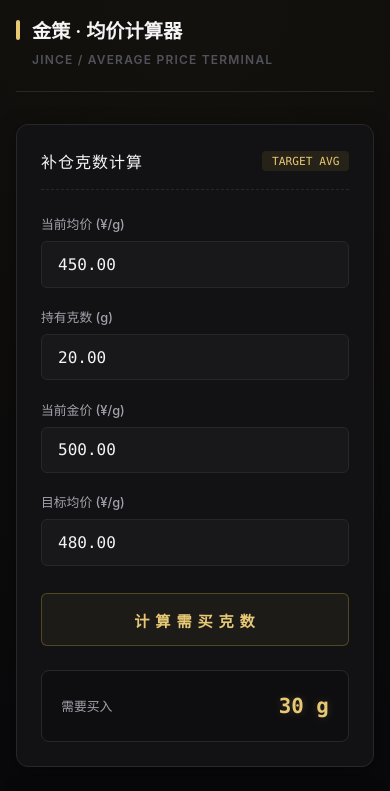
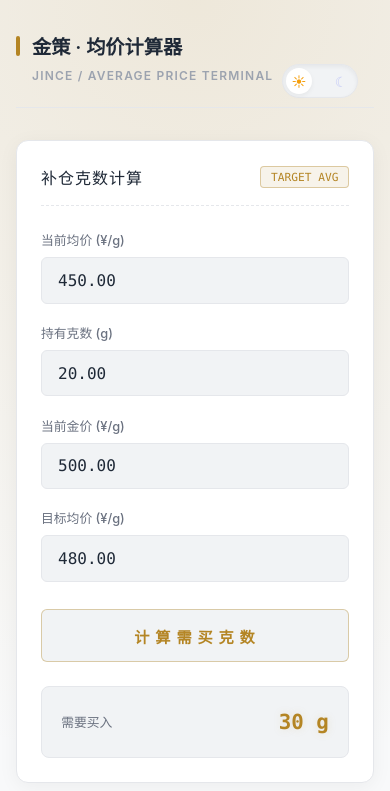
Before and after one commit to litiansheng2023/gold-average-calculator, a plain HTML site: page index.html in a window 390 px wide. Shown: the top 791 px of the page. Drawn offline with Linux system fonts and the light colour scheme.

Commit message:
Add files via upload
1.深浅主题追加
2.切换主题时渐变动画效果追加

```diff
--- a/index.html
+++ b/index.html
@@ -1,17 +1,27 @@
 <!DOCTYPE html>
-<html lang="zh-CN">
+<html lang="zh-CN" data-theme="light">
 <head>
   <meta charset="UTF-8">
   <meta name="viewport" content="width=device-width, initial-scale=1.0">
   <title>金策 · 均价计算器</title>
   <style>
-    * {
-      box-sizing: border-box;
-      margin: 0;
-      padding: 0;
+    :root[data-theme="light"] {
+      --bg-base: #f8f9fa;
+      --bg-card: #ffffff;
+      --bg-input: #f1f3f5;
+      --border-color: #e5e7eb;
+      --border-gold: rgba(180, 140, 50, 0.4);
+      --text-main: #1f2937;
+      --text-muted: #6b7280;
+      --text-dark: #9ca3af;
+      --gold-main: #b48524;
+      --gold-glow: rgba(180, 133, 36, 0.15);
+      --shadow-color: rgba(0, 0, 0, 0.05);
+      --btn-hover-bg: rgba(180, 140, 50, 0.1);
+      --bg-radial: radial-gradient(circle at 50% 0%, var(--gold-glow) 0%, transparent 50%);
     }
 
-    :root {
+    :root[data-theme="dark"] {
       --bg-base: #09090b;
       --bg-card: #121214;
       --bg-input: #18181b;
@@ -22,12 +32,25 @@
       --text-dark: #52525b;
       --gold-main: #e6c875;
       --gold-glow: rgba(230, 200, 117, 0.15);
+      --shadow-color: rgba(0, 0, 0, 0.4);
+      --btn-hover-bg: rgba(230, 200, 117, 0.15);
+      --bg-radial: radial-gradient(circle at 50% 0%, rgba(212, 175, 55, 0.05) 0%, transparent 50%);
+    }
+
+    * {
+      box-sizing: border-box;
+      margin: 0;
+      padding: 0;
+    }
+
+    :root {
       --font-sans: -apple-system, BlinkMacSystemFont, "SF Pro Text", "Helvetica Neue", "Segoe UI", "PingFang SC", "Hiragino Sans", "Microsoft YaHei", sans-serif;
       --font-mono: ui-monospace, SFMono-Regular, Menlo, Monaco, Consolas, monospace;
     }
 
     body {
       background-color: var(--bg-base);
+      background-image: var(--bg-radial);
       min-height: 100vh;
       display: flex;
       align-items: center;
@@ -35,8 +58,39 @@
       padding: 2rem;
       font-family: var(--font-sans);
       color: var(--text-main);
-      /* 极微弱的顶部金色环境光 */
-      background-image: radial-gradient(circle at 50% 0%, rgba(212, 175, 55, 0.05) 0%, transparent 50%);
+      transition: background-color 1s ease, color 1s ease;
+    }
+
+    /* 让页面各个元素在动画期间的颜色变化变得更平滑缓慢 */
+    .calc-card, .input-group input, .result-box, .theme-toggle, .calc-btn, .terminal-header, h1, label, span {
+      transition: background-color 1s ease, border-color 1s ease, color 1s ease, box-shadow 1s ease;
+    }
+
+    /* --- 时光流逝：核心扩散动画 --- */
+    ::view-transition-old(root),
+    ::view-transition-new(root) {
+      animation: none;
+      mix-blend-mode: normal;
+    }
+
+    ::view-transition-old(root) {
+      z-index: 1;
+    }
+
+    ::view-transition-new(root) {
+      z-index: 2;
+      /* 放慢：2.2秒的日夜交替时间 */
+      animation: revealCircle 2.2s cubic-bezier(0.2, 0.8, 0.2, 1) forwards;
+    }
+
+    @keyframes revealCircle {
+      from {
+        clip-path: circle(0% at var(--click-x) var(--click-y));
+      }
+      to {
+        /* 扩散到足够覆盖全屏的范围 */
+        clip-path: circle(150% at var(--click-x) var(--click-y));
+      }
     }
 
     /* 主容器 */
@@ -46,15 +100,22 @@
       display: flex;
       flex-direction: column;
       gap: 2rem;
+      position: relative;
     }
 
     /* 顶部标题区 */
     .terminal-header {
       display: flex;
+      justify-content: space-between;
+      align-items: flex-end;
+      border-bottom: 1px solid var(--border-color);
+      padding-bottom: 1.5rem;
+    }
+
+    .header-left {
+      display: flex;
       flex-direction: column;
       gap: 0.5rem;
-      border-bottom: 1px solid var(--border-color);
-      padding-bottom: 1.5rem;
     }
 
     .terminal-header h1 {
@@ -84,28 +145,76 @@
       margin-left: 1rem;
     }
 
-    /* 双列网格 */
+    /* 主题切换开关 */
+    .theme-toggle {
+      display: flex;
+      align-items: center;
+      justify-content: space-between;
+      width: 76px;
+      height: 34px;
+      background-color: var(--bg-input);
+      border: 1px solid var(--border-color);
+      border-radius: 50px;
+      padding: 3px;
+      cursor: pointer;
+      position: relative;
+      box-shadow: inset 0 2px 4px var(--shadow-color);
+      user-select: none;
+    }
+
+    .theme-toggle .icon {
+      width: 26px;
+      height: 26px;
+      display: flex;
+      align-items: center;
+      justify-content: center;
+      font-size: 14px;
+      z-index: 1;
+      transition: opacity 0.4s ease;
+    }
+
+    .theme-toggle .slider {
+      position: absolute;
+      top: 3px;
+      left: 3px;
+      width: 26px;
+      height: 26px;
+      background-color: var(--bg-card);
+      border-radius: 50%;
+      box-shadow: 0 2px 5px var(--shadow-color);
+      /* 配合慢速动画，让滑块移动稍微变慢一点点 */
+      transition: transform 0.5s cubic-bezier(0.25, 0.8, 0.25, 1);
+      z-index: 0;
+    }
+
+    [data-theme="dark"] .theme-toggle .slider {
+      transform: translateX(42px);
+    }
+
+    .sun-icon { opacity: 1; color: #f59e0b; }
+    .moon-icon { opacity: 0.4; color: #818cf8; }
+    [data-theme="dark"] .sun-icon { opacity: 0.4; }
+    [data-theme="dark"] .moon-icon { opacity: 1; }
+
+    /* 网格布局 */
     .calc-grid {
       display: grid;
       grid-template-columns: 1fr 1fr;
       gap: 1.5rem;
     }
 
-    /* 卡片样式 */
     .calc-card {
       background: var(--bg-card);
       border: 1px solid var(--border-color);
       border-radius: 12px;
       padding: 1.5rem;
-      box-shadow: 0 4px 20px rgba(0, 0, 0, 0.4);
-      transition: border-color 0.3s;
+      box-shadow: 0 4px 20px var(--shadow-color);
       position: relative;
       overflow: hidden;
     }
 
     .calc-card:hover {
       border-color: var(--border-gold);
-      box-shadow: 0 4px 24px var(--gold-glow);
     }
 
     .card-header {
@@ -127,13 +236,13 @@
     .card-tag {
       font-size: 0.7rem;
       color: var(--gold-main);
-      background: rgba(212, 175, 55, 0.1);
+      background: var(--btn-hover-bg);
       padding: 0.2rem 0.6rem;
       border-radius: 4px;
       font-family: var(--font-mono);
+      border: 1px solid var(--border-gold);
     }
 
-    /* 输入框组 */
     .input-group {
       display: flex;
       flex-direction: column;
@@ -156,24 +265,21 @@
       font-weight: 500;
       color: var(--text-main);
       outline: none;
-      transition: all 0.2s ease;
       font-family: var(--font-mono);
     }
 
     .input-group input:focus {
       border-color: var(--gold-main);
-      box-shadow: 0 0 0 2px rgba(230, 200, 117, 0.1);
-      background: #1c1c1f;
+      box-shadow: 0 0 0 2px var(--gold-glow);
     }
 
     .input-group input::placeholder {
       color: var(--text-dark);
     }
 
-    /* 按钮 */
     .calc-btn {
       width: 100%;
-      background: rgba(230, 200, 117, 0.05);
+      background: var(--bg-input);
       border: 1px solid var(--border-gold);
       border-radius: 6px;
       padding: 0.9rem;
@@ -182,25 +288,22 @@
       letter-spacing: 1px;
       color: var(--gold-main);
       cursor: pointer;
-      transition: all 0.15s;
       margin-top: 0.5rem;
       font-family: var(--font-sans);
     }
 
     .calc-btn:hover {
-      background: rgba(230, 200, 117, 0.15);
+      background: var(--btn-hover-bg);
       border-color: var(--gold-main);
     }
 
     .calc-btn:active {
       transform: translateY(1px);
-      background: rgba(230, 200, 117, 0.05);
     }
 
-    /* 结果展示区 */
     .result-box {
       margin-top: 1.5rem;
-      background: rgba(0, 0, 0, 0.2);
+      background: var(--bg-input);
       border: 1px solid var(--border-color);
       border-radius: 8px;
       padding: 1rem 1.2rem;
@@ -220,7 +323,7 @@
       font-weight: 600;
       color: var(--gold-main);
       font-family: var(--font-mono);
-      text-shadow: 0 0 10px rgba(230, 200, 117, 0.2);
+      text-shadow: 0 0 10px var(--gold-glow);
     }
 
     .result-value.empty {
@@ -230,7 +333,6 @@
       text-shadow: none;
     }
 
-    /* 底部提示 */
     .terminal-footer {
       text-align: center;
       font-size: 0.75rem;
@@ -239,13 +341,24 @@
       letter-spacing: 0.5px;
     }
 
-    /* 移动端适配 */
     @media (max-width: 768px) {
       .calc-grid {
         grid-template-columns: 1fr;
       }
       body {
         padding: 1rem;
+        align-items: flex-start;
+        padding-top: 2rem;
+      }
+      .terminal-header {
+        flex-direction: column;
+        align-items: flex-start;
+        gap: 1rem;
+      }
+      .theme-toggle {
+        position: absolute;
+        top: 2rem;
+        right: 1rem;
       }
       .terminal-header h1 {
         font-size: 1.2rem;
@@ -259,16 +372,20 @@
 <body>
   <div class="terminal-container">
 
-    <!-- 头部 -->
     <div class="terminal-header">
-      <h1>金策 · 均价计算器</h1>
-      <div class="terminal-subtitle">JINCE / AVERAGE PRICE TERMINAL</div>
+      <div class="header-left">
+        <h1>金策 · 均价计算器</h1>
+        <div class="terminal-subtitle">JINCE / AVERAGE PRICE TERMINAL</div>
+      </div>
+
+      <div class="theme-toggle" id="themeToggle" title="切换主题">
+        <div class="slider"></div>
+        <div class="icon sun-icon">☀</div>
+        <div class="icon moon-icon">☾</div>
+      </div>
     </div>
 
-    <!-- 计算器主体 -->
     <div class="calc-grid">
-
-      <!-- 左侧：补仓克数 -->
       <div class="calc-card">
         <div class="card-header">
           <div class="card-title">补仓克数计算</div>
@@ -300,7 +417,6 @@
         </div>
       </div>
 
-      <!-- 右侧：新均价预估 -->
       <div class="calc-card">
         <div class="card-header">
           <div class="card-title">新均价预估</div>
@@ -331,17 +447,47 @@
           <span class="result-value empty" id="avgResult">—</span>
         </div>
       </div>
-
     </div>
 
     <div class="terminal-footer">
       行情仅供参考，决策前请核对银行实际买入/卖出价与交易规则。
     </div>
-
   </div>
 
   <script>
     (function() {
+      const themeToggle = document.getElementById('themeToggle');
+      const htmlElement = document.documentElement;
+
+      const savedTheme = localStorage.getItem('theme') || 'light';
+      htmlElement.setAttribute('data-theme', savedTheme);
+
+      themeToggle.addEventListener('click', (e) => {
+        const currentTheme = htmlElement.getAttribute('data-theme');
+        const newTheme = currentTheme === 'light' ? 'dark' : 'light';
+
+        // 获取点击坐标
+        const rect = themeToggle.getBoundingClientRect();
+        const x = e.clientX || (rect.left + rect.width / 2);
+        const y = e.clientY || (rect.top + rect.height / 2);
+
+        if (document.startViewTransition) {
+          htmlElement.style.setProperty('--click-x', `${x}px`);
+          htmlElement.style.setProperty('--click-y', `${y}px`);
+
+          document.startViewTransition(() => {
+            htmlElement.setAttribute('data-theme', newTheme);
+          });
+        } else {
+          // 降级动画时间也拉长
+          document.body.style.transition = 'background-color 1.2s ease, color 1.2s ease';
+          htmlElement.setAttribute('data-theme', newTheme);
+        }
+
+        localStorage.setItem('theme', newTheme);
+      });
+
+      // 计算器逻辑
       function parseInput(value) {
         const num = parseFloat(value);
         return isNaN(num) ? null : num;
@@ -362,7 +508,6 @@
         }
       }
 
-      // 左侧：计算补仓克数
       function calcRequiredBuy() {
         const avgPrice = parseInput(document.getElementById('avgPrice1').value);
         const holdGrams = parseInput(document.getElementById('holdGrams1').value);
@@ -404,7 +549,6 @@
         }
       }
 
-      // 右侧：计算新均价
       function calcNewAvg() {
         const avgPrice = parseInput(document.getElementById('avgPrice2').value);
         const holdGrams = parseInput(document.getElementById('holdGrams2').value);
@@ -453,7 +597,6 @@
           });
         });
 
-        // 初始化计算
         calcRequiredBuy();
         calcNewAvg();
       }
```
